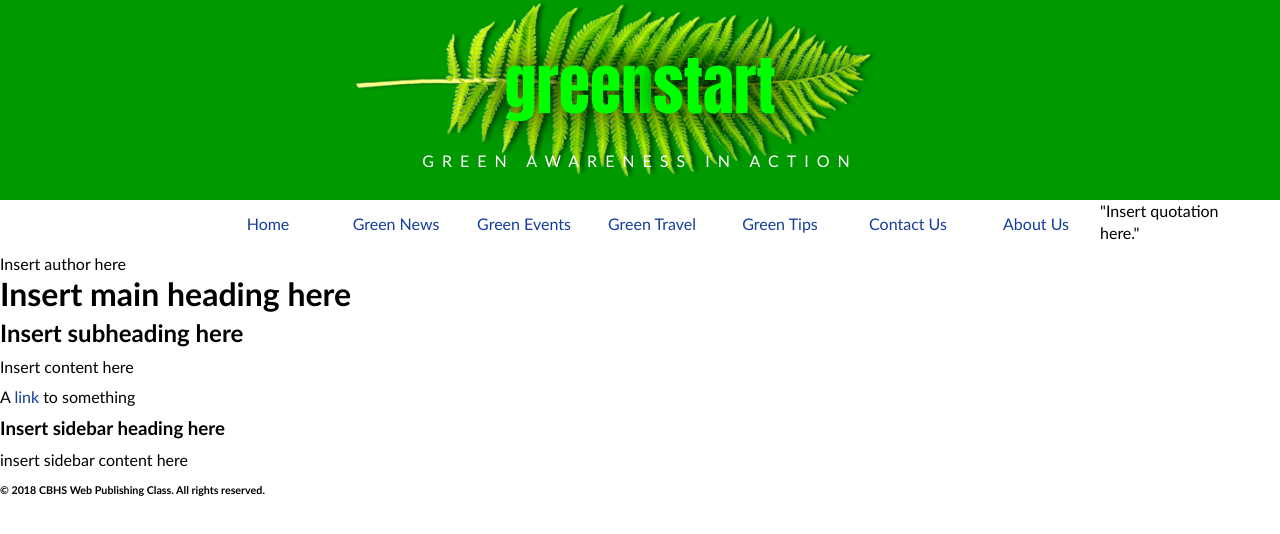
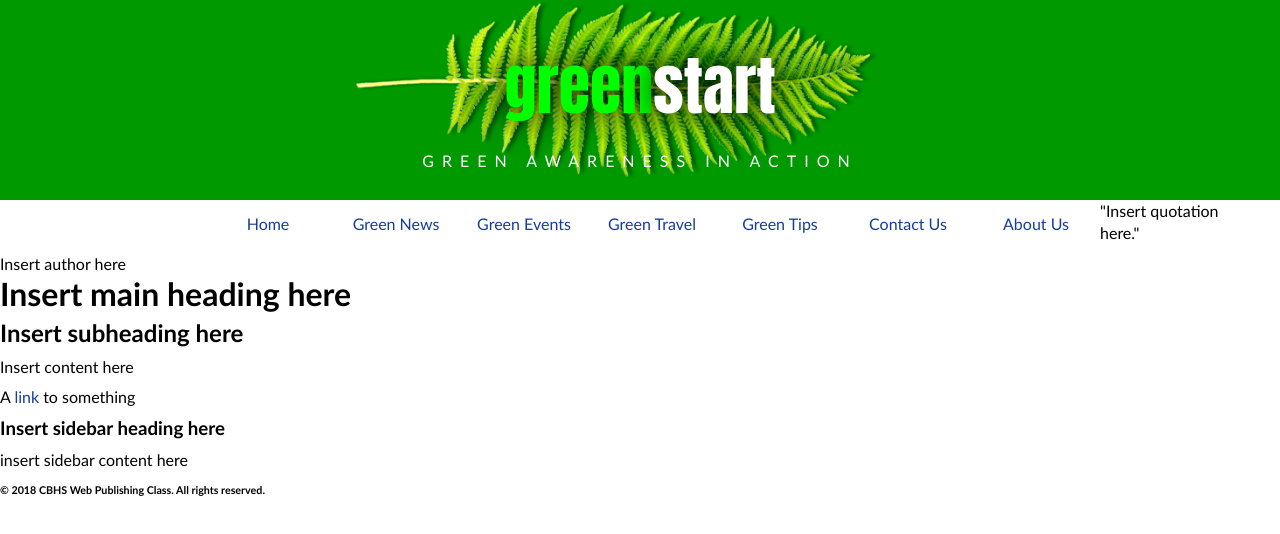
Before and after one commit to The-Bob/green_start, a plain HTML site: page index.html in a window 1280 px wide. Drawn offline with Linux system fonts and the light colour scheme.

Commit message:
Update index.html

```diff
--- a/index.html
+++ b/index.html
@@ -10,7 +10,7 @@
 <body>
 <div id="wrapper">
   <header id="header">
-	  <h1>green<span class='alt_text'>start</span></h1>
+	  <h1>green<span class='alt-text'>start</span></h1>
 	  <p>green awareness in action</p>
   </header>
   <nav class="top_menu">
```
